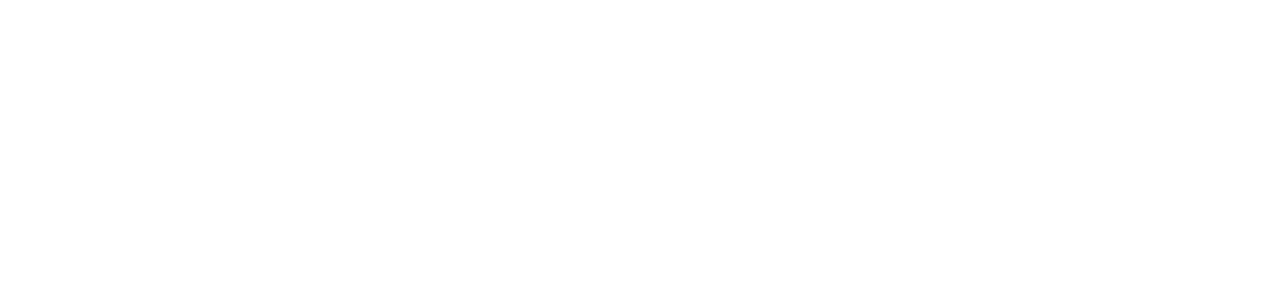
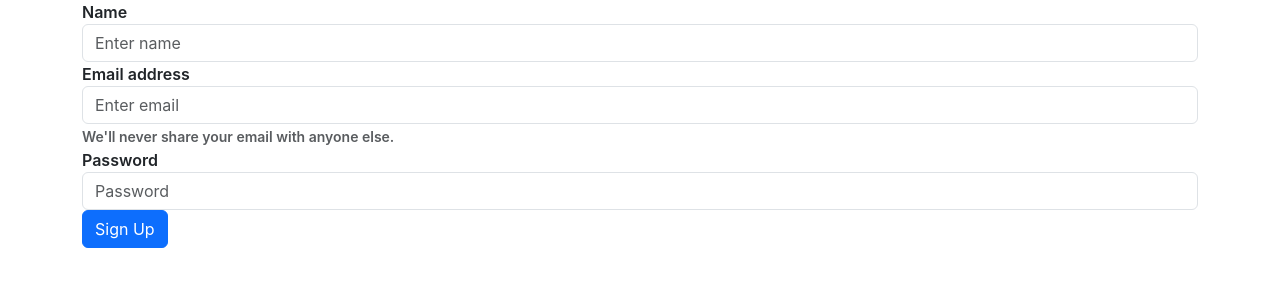
Before and after one commit to sumanchaudhary724/GoFoodie_mernapp, a React (Create React App) app: page /createuser in a window 1280 px wide. Before the commit this address had no page. Shown: the top 300 px of the page. Built offline with nearby package versions, Linux system fonts and the light colour scheme.

Commit message:
Sign up page created

```diff
--- a/src/App.js
+++ b/src/App.js
@@ -2,6 +2,7 @@ import "./App.css";
 import Home from "./screens/Home";
 import { BrowserRouter as Router, Routes, Route } from "react-router-dom";
 import Login from "./screens/Login";
+import Signup from "./screens/Signup";
 
 function App() {
   return (
@@ -9,6 +10,7 @@ function App() {
       <Routes>
         <Route exact path="/" element={<Home />}></Route>
         <Route exact path="/login" element={<Login />}></Route>
+        <Route exact path="/createuser" element={<Signup />}></Route>
       </Routes>
     </Router>
   );
--- a/src/components/Navbar.js
+++ b/src/components/Navbar.js
@@ -22,11 +22,14 @@ export default function Navbar() {
           </button>
           <div class="collapse navbar-collapse" id="navbarNavAltMarkup">
             <div class="navbar-nav">
-              <Link class="nav-link active" aria-current="page" to="/">
+              <Link class="nav-link" aria-current="page" to="/">
                 Home
               </Link>
               <Link class="nav-link" to="/login">
                 Login
+              </Link>
+              <Link class="nav-link" to="/createuser">
+                Sign Up
               </Link>
             </div>
           </div>
--- /dev/null
+++ b/src/screens/Signup.js
@@ -0,0 +1,43 @@
+import React from "react";
+
+export default function Signup() {
+  return (
+    <div className="container">
+      <form>
+        <div className="form-group">
+          <label htmlFor="name">Name</label>
+          <input
+            type="text"
+            className="form-control"
+            placeholder="Enter name"
+          />
+        </div>
+        <div className="form-group">
+          <label htmlFor="exampleInputEmail1">Email address</label>
+          <input
+            type="email"
+            className="form-control"
+            id="exampleInputEmail1"
+            aria-describedby="emailHelp"
+            placeholder="Enter email"
+          />
+          <small id="emailHelp" className="form-text text-muted">
+            We'll never share your email with anyone else.
+          </small>
+        </div>
+        <div className="form-group">
+          <label htmlFor="exampleInputPassword1">Password</label>
+          <input
+            type="password"
+            className="form-control"
+            id="exampleInputPassword1"
+            placeholder="Password"
+          />
+        </div>
+        <button type="submit" className="btn btn-primary">
+          Sign Up
+        </button>
+      </form>
+    </div>
+  );
+}
```
